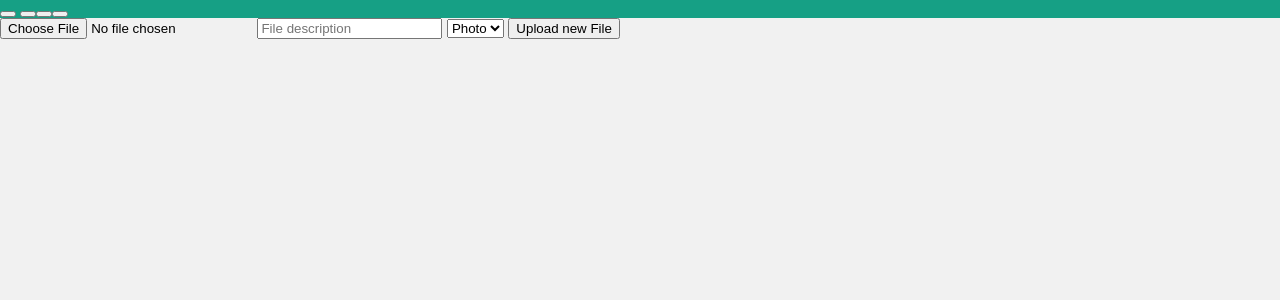
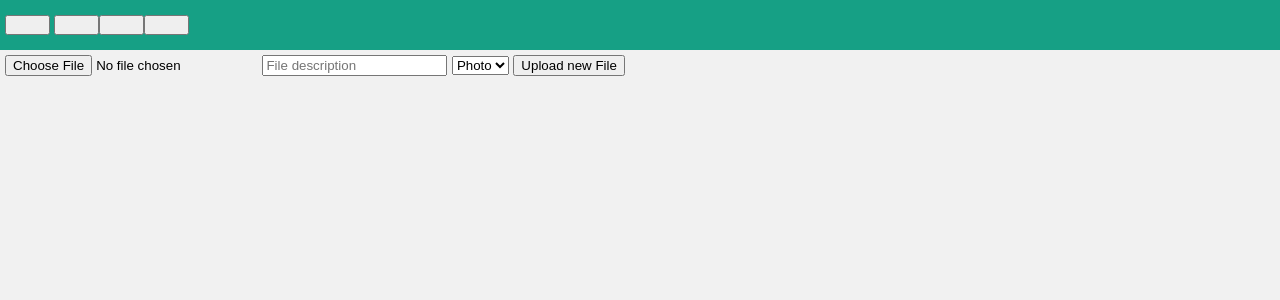
Before and after one commit to IgorJakovljevic/TU-Graz-ADS-Project, a PHP site: page /upload.html in a window 1280 px wide. Shown: the top 300 px of the page. Run offline with PHP 8.4, Linux system fonts and the light colour scheme.

Commit message:
Modified style.css

```diff
--- a/HTML-Templates/style.css
+++ b/HTML-Templates/style.css
@@ -79,6 +79,7 @@ body{
     background-color:#16a085;
     width: 100%;
     top: 0;
+    height: 50px;
 }
     .search {
     padding:0;
@@ -118,6 +119,10 @@ body{
     background-color: #3498db;
 }
 
+#content{
+    width: 100%;
+    margin: 5px;
+}
 .content{
     width: 100%;
     margin:0;
@@ -128,7 +133,33 @@ body{
     height: 650px;
     overflow : scroll;
     overflow-x: hidden;
+}
 
+#home{
+    height: 20px;
+    width: 45px;
+    margin-top: 15px;
+    margin-left: 5px;
+}
+
+#login{
+    height: 20px;
+    width: 45px;
+}
+
+#user{
+    height: 20px;
+    width: 45px;
+}
+
+#uploadfile{
+    height: 20px;
+    width: 45px;
+}
+
+#logout{
+    height: 20px;
+    width: 45px;
 }
 
 .image{
```
